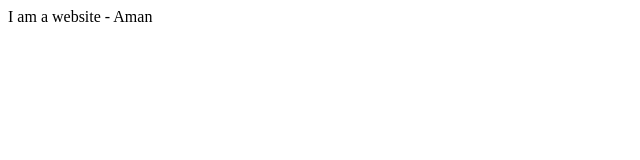
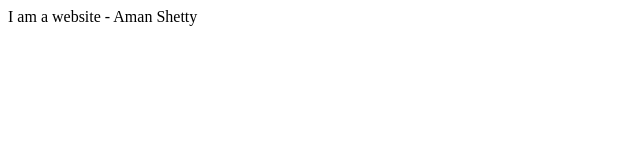
Before and after one commit to amansh-tty/webpage101, a plain HTML site: page index.html in a window 1280 px wide. Shown: the full height of the page, 0-640 px from the left. Drawn offline with Linux system fonts and the light colour scheme.

Commit message:
Update index.html

```diff
--- a/index.html
+++ b/index.html
@@ -9,6 +9,6 @@
 
 </head>
 <body>
-    I am a website - Aman
+    I am a website - Aman Shetty
 </body>
 </html>
```
